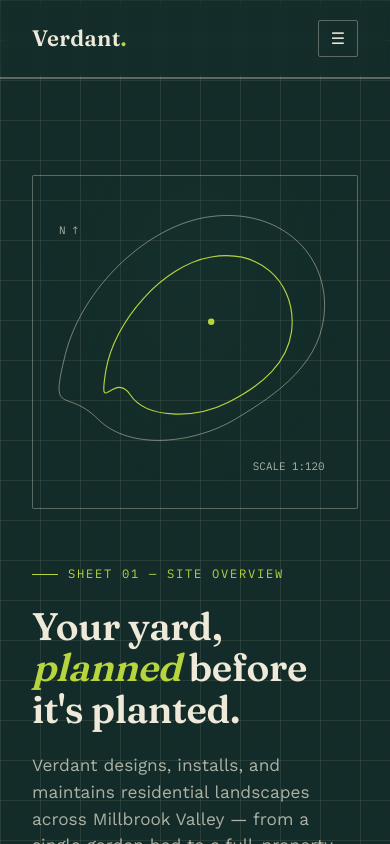
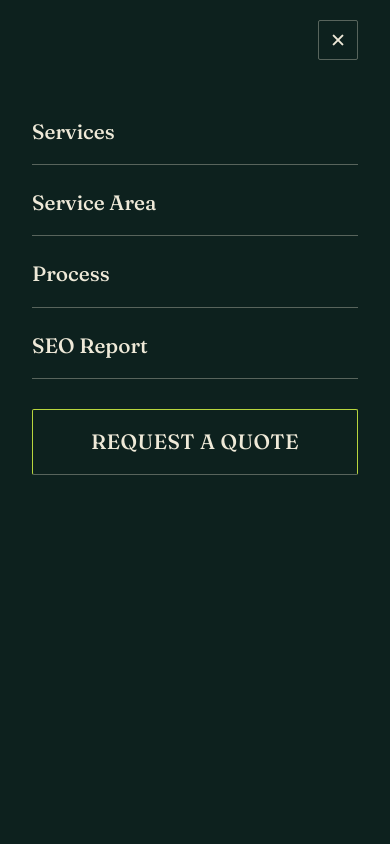
Before and after one commit to inggrisgarem-dotcom/verdant-demo, a plain HTML site: page index.html in a window 390 px wide. Both pictures are taken after a click on the button "Open menu". Shown: the top 844 px of the page. Drawn offline with nearby package versions, Linux system fonts and the light colour scheme.

Commit message:
fix: functional mobile menu — hamburger button was decorative, no JS wired

```diff
--- a/index.html
+++ b/index.html
@@ -124,7 +124,21 @@ header.site{
   border:1px solid var(--leaf);color:var(--leaf);padding:9px 18px;text-decoration:none;
   border-radius:var(--radius);
 }
-.nav-toggle{display:none;background:none;border:1px solid var(--line-strong);color:var(--chalk);padding:8px 12px;border-radius:var(--radius);font-size:1rem;}
+.nav-toggle{display:none;background:none;border:1px solid var(--line-strong);color:var(--chalk);padding:8px 12px;border-radius:var(--radius);font-size:1rem;cursor:pointer;}
+.mobile-menu{
+  display:none;position:fixed;inset:0;z-index:30;background:var(--blueprint-deep);
+  padding:100px 32px 40px;flex-direction:column;gap:6px;
+}
+.mobile-menu.open{display:flex;}
+.mobile-menu a{
+  font-family:"Fraunces",serif;font-size:1.3rem;font-weight:500;color:var(--chalk);
+  text-decoration:none;padding:16px 0;border-bottom:1px solid var(--line-strong);
+}
+.mobile-menu .nav-cta{display:block;text-align:center;margin-top:24px;}
+.mobile-close{
+  position:absolute;top:20px;right:32px;background:none;border:1px solid var(--line-strong);
+  color:var(--chalk);width:40px;height:40px;border-radius:var(--radius);font-size:1.2rem;cursor:pointer;
+}
 
 .hero{position:relative;padding:96px 0 80px;overflow:hidden;}
 .sheet-label{
@@ -273,9 +287,31 @@ footer{padding:64px 0 48px;text-align:center;border-top:1px solid var(--line-str
       <li><a href="#report">SEO Report</a></li>
     </ul>
     <a href="#contact" class="nav-cta">REQUEST A QUOTE</a>
-    <button class="nav-toggle" aria-label="Menu">☰</button>
+    <button class="nav-toggle" aria-label="Open menu" aria-expanded="false" id="menuOpen">☰</button>
   </nav>
 </header>
+
+<div class="mobile-menu" id="mobileMenu">
+  <button class="mobile-close" aria-label="Close menu" id="menuClose">✕</button>
+  <a href="#services">Services</a>
+  <a href="#area">Service Area</a>
+  <a href="#process">Process</a>
+  <a href="#report">SEO Report</a>
+  <a href="#contact" class="nav-cta">REQUEST A QUOTE</a>
+</div>
+
+<script>
+(function(){
+  var openBtn = document.getElementById('menuOpen');
+  var closeBtn = document.getElementById('menuClose');
+  var menu = document.getElementById('mobileMenu');
+  function openMenu(){ menu.classList.add('open'); openBtn.setAttribute('aria-expanded','true'); }
+  function closeMenu(){ menu.classList.remove('open'); openBtn.setAttribute('aria-expanded','false'); }
+  openBtn.addEventListener('click', openMenu);
+  closeBtn.addEventListener('click', closeMenu);
+  menu.querySelectorAll('a').forEach(function(a){ a.addEventListener('click', closeMenu); });
+})();
+</script>
 
 <main id="top">
 
```
